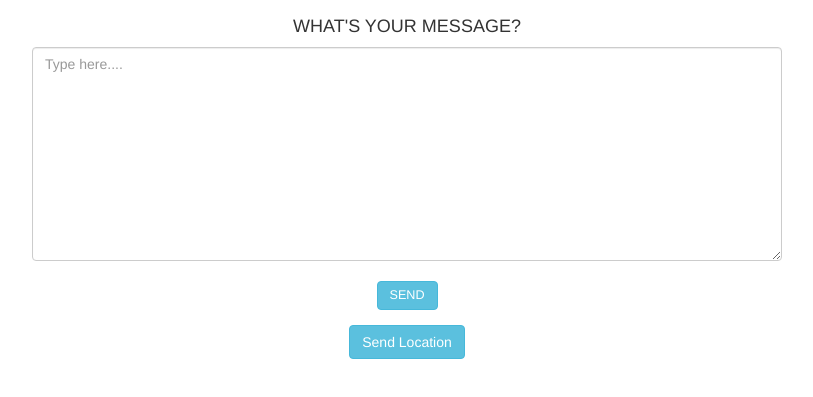
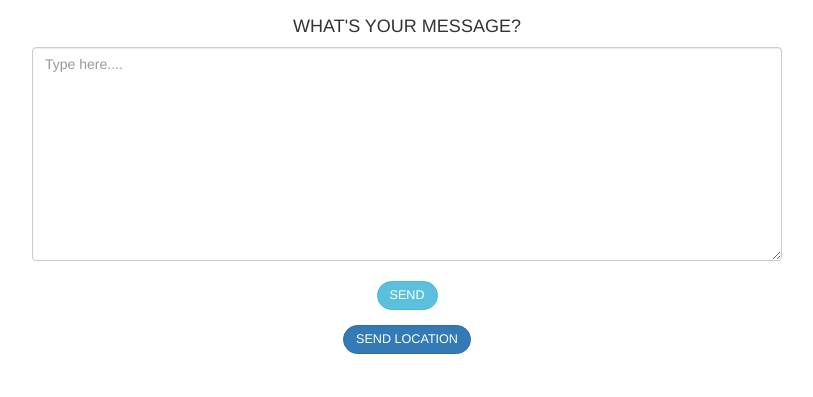
Before and after one commit to afide26/section-9-complete-nodejs-course, a website: page public/index.html in a window 1280 px wide. Shown: the part 109-506 px from the top of the page, without its empty margins (233-1046 px from the left). Drawn offline with nearby package versions, Linux system fonts and the light colour scheme; no server answers.

Commit message:
Add viewport code and separate css

```diff
--- /dev/null
+++ b/public/css/styles.css
@@ -0,0 +1,14 @@
+#message-form label,
+#message-form button,
+#send-location{
+  display:block;
+  text-align:center;
+  line-height: 120%;
+  font-size: .9em;
+  text-transform: uppercase;
+}
+
+#message-form button,
+#send-location{
+  border-radius: 30px;
+}
--- a/public/index.html
+++ b/public/index.html
@@ -3,17 +3,9 @@
   <head>
     <meta charset="UTF-8">
     <title>Chat App</title>
-    <link rel="stylesheet" type="text/css" href="css/bootstrap.min.css">
-    <style>
-      #message-form label,
-      #message-form button{
-        display:block;
-        text-align:center;
-        line-height: 120%;
-        font-size: .9em;
-        text-transform: uppercase;
-      }
-    </style>
+    <link rel="stylesheet" type="text/css" href="bootstrap/bootstrap.min.css">
+    <link rel="stylesheet" type="text/css" href="css/styles.css">
+    <meta name="viewport" content="width=device-width, initial-scale=1">
   </head>
   <body>
   <div class="container">
@@ -34,7 +26,7 @@
             <button type="submit" class="center-block btn btn-info">Send</button>
           </div>
         </form>
-        <button id="send-location" type="submit" class="center-block btn btn-info">Send Location</button>
+        <button id="send-location" type="submit" class="center-block btn btn-primary">Send Location</button>
       </div>
     </div>
   </div>
```
Also changed, not shown: public/bootstrap/bootstrap-theme.css (renamed from public/css/bootstrap-theme.css), public/bootstrap/bootstrap-theme.min.css (renamed from public/css/bootstrap-theme.min.css), public/bootstrap/bootstrap.css (renamed from public/css/bootstrap.css), public/bootstrap/bootstrap.min.css (renamed from public/css/bootstrap.min.css), 8 other files.
